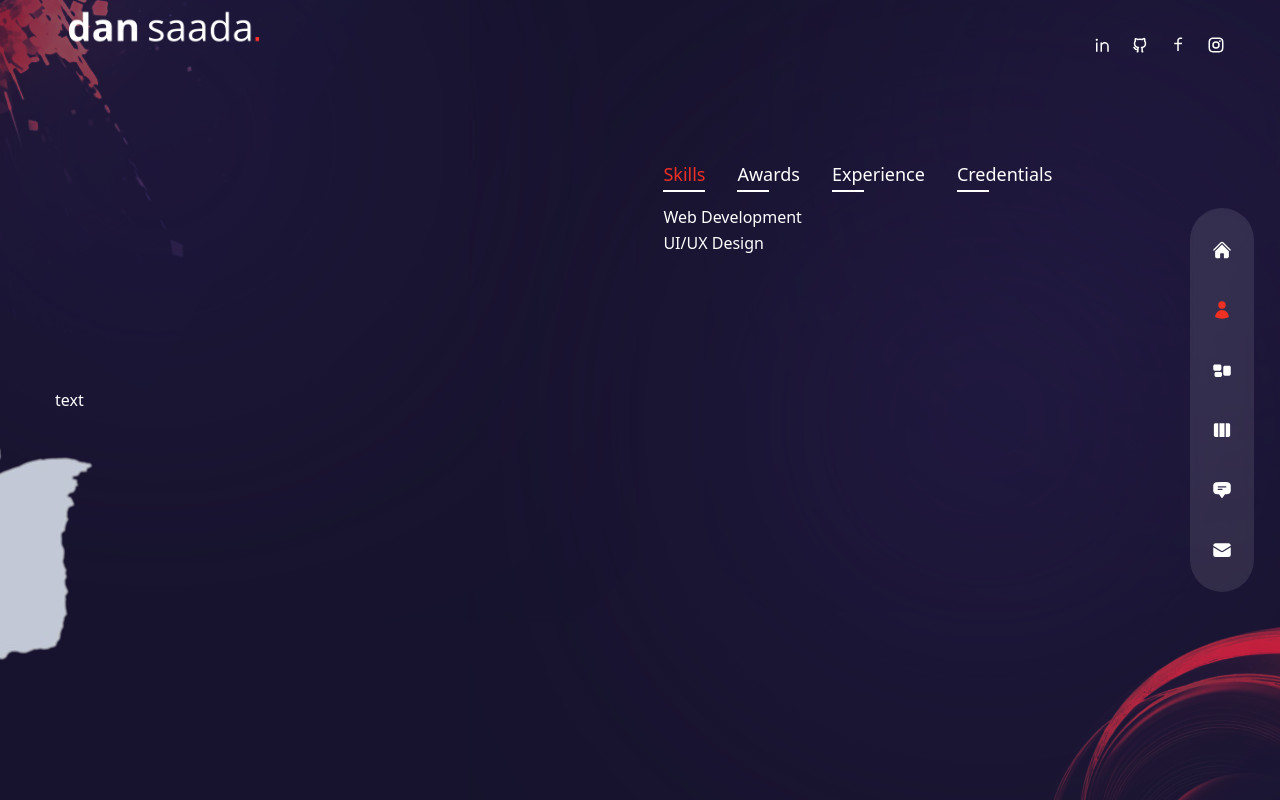
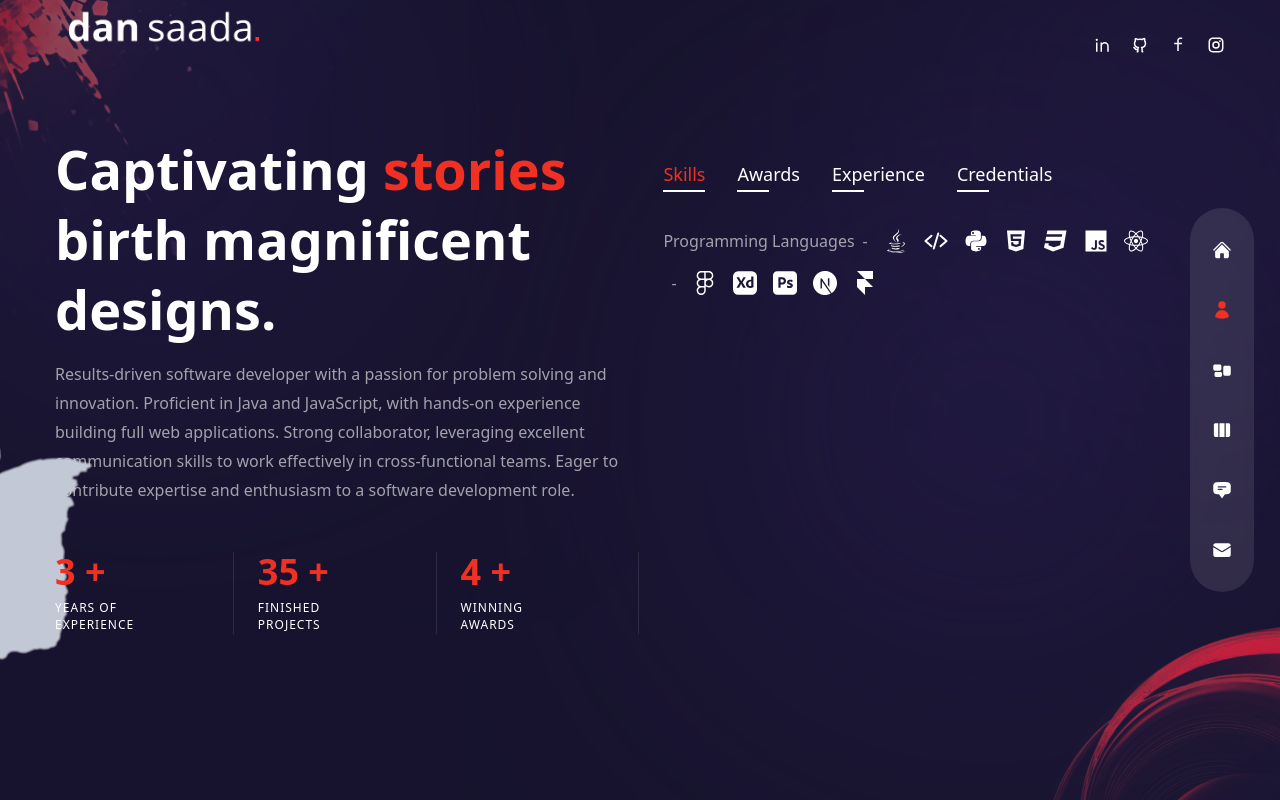
Before and after one commit to DanSaada/Portfolio, a Next.js app: page /about in a window 1280 px wide. Built offline with nearby package versions, Linux system fonts and the light colour scheme.

Commit message:
fixing the about page

```diff
--- a/components/Socials.js
+++ b/components/Socials.js
@@ -7,16 +7,16 @@ import {RiLinkedinLine, RiGithubLine, RiFacebookLine, RiInstagramLine} from 'rea
 const Socials = () => {
   return (
     <div className="flex items-center gap-x-5 text-lg">
-      <Link href={''} className="hover:text-accent transition-all duration-300">
+      <Link href={'https://www.linkedin.com/in/dan-saada-45a055250/'} className="hover:text-accent transition-all duration-300">
         <RiLinkedinLine />
       </Link>
-      <Link href={''} className="hover:text-accent transition-all duration-300">
+      <Link href={'https://github.com/DanSaada'} className="hover:text-accent transition-all duration-300">
         <RiGithubLine />
       </Link>
-      <Link href={''} className="hover:text-accent transition-all duration-300">
+      <Link href={'https://www.facebook.com/dan.saada.7'} className="hover:text-accent transition-all duration-300">
         <RiFacebookLine />
       </Link>
-      <Link href={''} className="hover:text-accent transition-all duration-300">
+      <Link href={'https://www.instagram.com/dansa97/'} className="hover:text-accent transition-all duration-300">
         <RiInstagramLine />
       </Link>
     </div>
--- a/pages/about/index.js
+++ b/pages/about/index.js
@@ -2,20 +2,40 @@ import React, {useState} from 'react'
 
 // icons
 import {
+  FaJava,
+  FaPython,
+  // FaCplusplus,
+  // FaCSharp,
+  FaJs,
   FaHtml5,
   FaCss3,
-  FaJs,
   FaReact,
-  FaWordpress,
-  FaFigma,
-} from 'react-icons'
+  FaFigma
+} from 'react-icons/fa';
 
 import {
   SiNextdotjs,
   SiFramer,
   SiAdobexd,
-  SiAdobephotoshop,
-} from 'react-icons/si'
+  SiAdobephotoshop
+} from 'react-icons/si';
+
+import { IoCodeSlash } from 'react-icons/io5';
+
+
+
+// import {
+//   DiSqllite,
+//   DiMongodb,
+//   DiArduino,
+//   DiAndroid,
+//   DiLinux
+// } from 'react-icons/di';
+
+// import {
+//   RiAssemblyLine,
+// } from 'react-icons/ri';
+
 
 // data
 const aboutData = [
@@ -23,20 +43,24 @@ const aboutData = [
     title: 'skills',
     info: [
       {
-        title: 'Web Development',
+        title: 'Programming Languages',
         icons: [
+          <FaJava />,
+          <IoCodeSlash />,
+          // <FaCplusplus />,
+          // <FaCSharp />,
+          <FaPython />,
+          // <DiSqllite />,
+          // <RiAssemblyLine />,
           <FaHtml5 />,
           <FaCss3 />,
           <FaJs />,
           <FaReact />,
-          <SiNextdotjs />,
-          <SiFramer />,
-          <FaWordpress />,
         ],
       },
       {
-        title: 'UI/UX Design',
-        icons: [<FaFigma />, <SiAdobexd />, <SiAdobephotoshop />],
+        title: '',
+        icons: [<FaFigma />, <SiAdobexd />, <SiAdobephotoshop />, <SiNextdotjs />, <SiFramer />],
       },
     ],
   },
@@ -44,12 +68,12 @@ const aboutData = [
     title: 'awards',
     info: [
       {
-        title: 'Webby Awards - Honoree',
-        stage: '2011 - 2012',
+        title: 'Optimization Competition',
+        stage: '2022',
       },
       {
-        title: 'Adobe Design Achievement Awards - Finalist',
-        stage: '2009 - 2010',
+        title: 'Badge of honour',
+        stage: '2020',
       },
     ],
   },
@@ -97,6 +121,9 @@ import Circles from '../../components/Circles'
 import {motion} from 'framer-motion'
 import {fadeIn} from '../../variants'
 
+// counter
+import CountUp from 'react-countup'
+
 
 const About = () => {
   const [index, setIndex] = useState(0)
@@ -112,8 +139,63 @@ const About = () => {
         <Avatar />
       </motion.div>
       <div className='container mx-auto h-full flex flex-col items-center xl:flex-row gap-x-6'>
-        <div className='flex-1 flex flex-col justify-center'>text</div>
-        <div className='flex flex-col w-full xl:max-w-[48%] h-[480px]'>
+        {/* text */}
+        <div className='flex-1 flex flex-col justify-center'>
+          <motion.h2 variants={fadeIn('right', 0.2)}
+                     initial="hidden"
+                     animate="show"
+                     exit="hidden"
+                     className='h2'>
+            Captivating <span className='text-accent'>stories</span> birth magnificent designs.
+          </motion.h2>
+          <motion.p variants={fadeIn('right', 0.4)}
+                    initial="hidden"
+                    animate="show"
+                    exit="hidden"
+                    className='max-2-[500px] mx-auto xl:mx-0 mb-6 xl:mb-12 px-2 xl:px-0'>
+          Results-driven software developer with a passion for problem solving and
+          innovation. Proficient in Java and JavaScript, with hands-on experience
+          building full web applications. Strong collaborator, leveraging excellent
+          communication skills to work effectively in cross-functional teams.
+          Eager to contribute expertise and enthusiasm to a software development role.
+          </motion.p>
+           {/* counters */}
+           <motion.div variants={fadeIn('right', 0.2)}
+                       initial="hidden"
+                       animate="show"
+                       exit="hidden"
+                       className='hidden md:flex md:max-w-xl xl:max-w-none mx-auto xl:mx-0 mb-8'>
+            <div className='flex flex-1 xl:gap-x-6'>
+               {/* experience */}
+              <div className='relative flex-1 after:w-[1px] after:h-full after:bg-white/10 after:absolute after:top-0 after:right-0'>
+                <div className='text-2xl xl:text-4xl font-extrabold text-accent mb-2'>
+                  <CountUp srart={0} end={3} duration={5} /> +
+                </div>
+                <div className='text-xs uppercase tracking-[1px] leading-[1.4] max-w-[100px]'>Years of experience</div>
+              </div>
+              {/* projects */}
+              <div className='relative flex-1 after:w-[1px] after:h-full after:bg-white/10 after:absolute after:top-0 after:right-0'>
+                <div className='text-2xl xl:text-4xl font-extrabold text-accent mb-2'>
+                  <CountUp srart={0} end={35} duration={5} /> +
+                </div>
+                <div className='text-xs uppercase tracking-[1px] leading-[1.4] max-w-[100px]'>Finished projects</div>
+              </div>
+              {/* winning awards */}
+              <div className='relative flex-1 after:w-[1px] after:h-full after:bg-white/10 after:absolute after:top-0 after:right-0'>
+                <div className='text-2xl xl:text-4xl font-extrabold text-accent mb-2'>
+                  <CountUp srart={0} end={4} duration={5} /> +
+                </div>
+                <div className='text-xs uppercase tracking-[1px] leading-[1.4] max-w-[100px]'>winning awards</div>
+              </div>
+            </div>
+           </motion.div>
+        </div>
+        {/* info */}
+        <motion.div variants={fadeIn('left', 0.4)}
+                    initial="hidden"
+                    animate="show"
+                    exit="hidden"
+                    className='flex flex-col w-full xl:max-w-[48%] h-[480px]'>
           <div className='flex gap-x-4 xl:gap-x-8 mx-auto xl:mx-0 mb-4'>
           {aboutData.map((item, itemIndex) => {
               return (
@@ -130,17 +212,28 @@ const About = () => {
               );
             })}
           </div>
-          <div>
+          <div className='py-2 xl:py-6 flex flex-col gap-y-2 xl:gap-y-4 items-center xl:items-start'>
             {aboutData[index].info.map((item, itemIndex) => {
               return (
-                <div key={itemIndex}>
+                <div key={itemIndex}
+                     className='flex-1 flex flex-col md:flex-row max-w-max gap-x-2 items-center text-white/60'>
                   {/* title */}
-                  <div>{item.title}</div>
+                  <div className='font-light mb-2 md:mb-0'>{item.title}</div>
+                  <div className='hidden md:flex'>-</div>
+                  <div>{item.stage}</div>
+                  <div className='flex gap-x-4'>
+                     {/* icons */}
+                     {item.icons?.map((icon, itemIndex) => {
+                      return <div className='text-2xl text-white'>{icon}</div>;
+                     })}
+                  </div>
+
+
                 </div>
               );
             })}
           </div>
-        </div>
+        </motion.div>
       </div>
     </div>
   );
```
